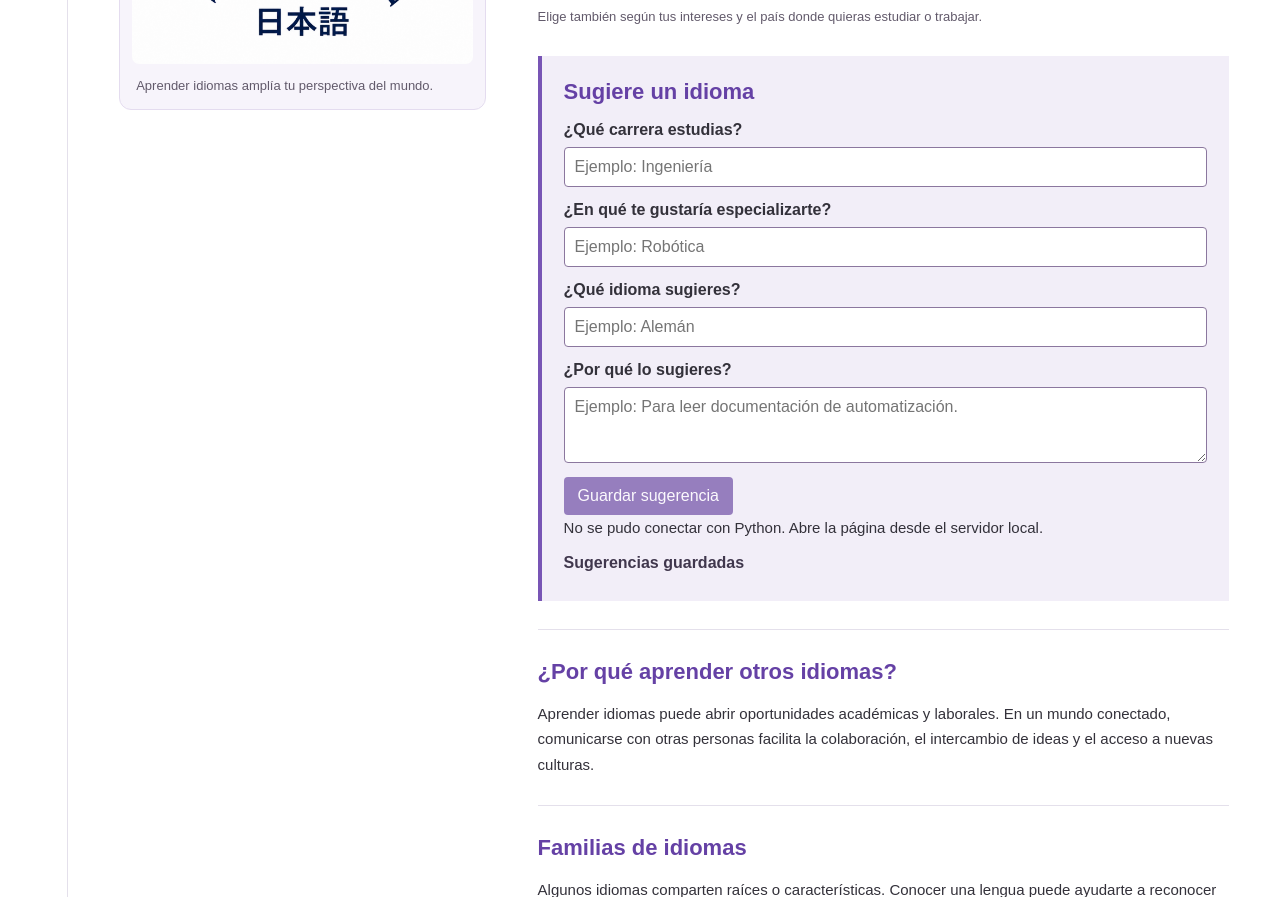
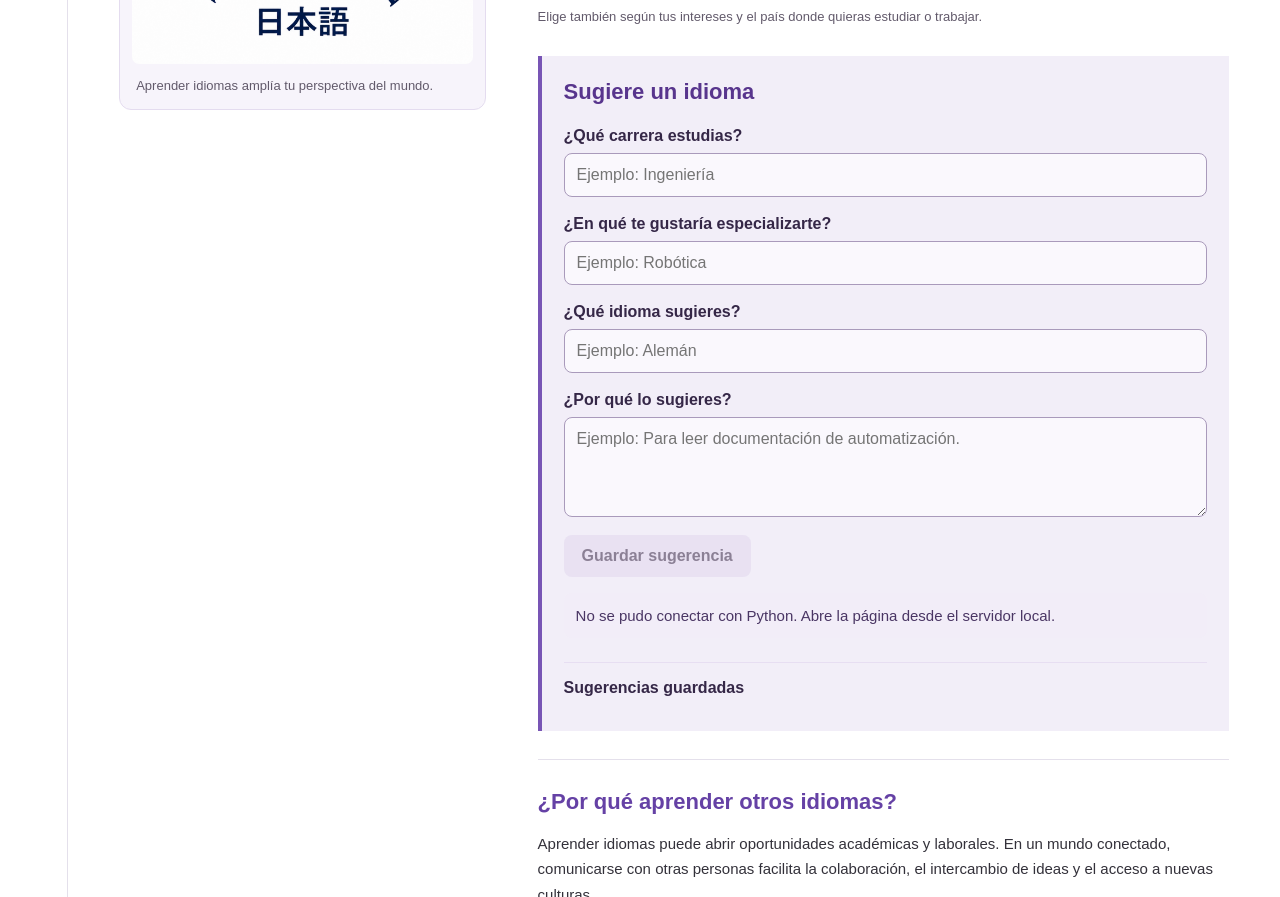
Before and after one commit to edy-hoi/Desarrolloweb_hou, a plain HTML site: page index.html in a window 1280 px wide. Shown: the part 659-1556 px from the top of the page. Drawn offline with Linux system fonts and the light colour scheme; no server answers.

Commit message:
Update front.css

```diff
--- a/front.css
+++ b/front.css
@@ -305,3 +305,112 @@ hr {
 #formulario-sugerencia button {
     justify-self: start;
 }
+
+------------------
+
+/* Tarjeta del formulario */
+.sugerencias-usuarios {
+    max-width: 680px;
+    margin: 24px auto;
+    padding: clamp(16px, 4vw, 28px);
+    background: #fff;
+    border: 1px solid #e7def2;
+    border-top: 4px solid #7855b5;
+    border-radius: 16px;
+    box-shadow: 0 6px 20px rgba(61, 39, 92, 0.08);
+}
+
+.sugerencias-usuarios h2 {
+    margin: 0 0 20px;
+    color: #58358d;
+}
+
+/* Campos uno debajo del otro */
+#formulario-sugerencia {
+    display: grid;
+    gap: 8px;
+}
+
+#formulario-sugerencia label {
+    color: #352747;
+    font-weight: bold;
+}
+
+#formulario-sugerencia input,
+#formulario-sugerencia textarea {
+    box-sizing: border-box;
+    width: 100%;
+    min-width: 0;
+    margin: 0 0 10px;
+    padding: 12px;
+    border: 1px solid #a99abb;
+    border-radius: 8px;
+    background: #faf8fd;
+    color: #292332;
+    font: inherit;
+}
+
+#formulario-sugerencia textarea {
+    min-height: 100px;
+    resize: vertical;
+}
+
+#formulario-sugerencia input:focus,
+#formulario-sugerencia textarea:focus,
+#formulario-sugerencia button:focus-visible {
+    outline: 2px solid #7855b5;
+    outline-offset: 2px;
+}
+
+/* Botón y mensaje de estado */
+#formulario-sugerencia button {
+    justify-self: start;
+    padding: 12px 18px;
+    border: 0;
+    border-radius: 8px;
+    background: #65429f;
+    color: #fff;
+    font: inherit;
+    font-weight: bold;
+    cursor: pointer;
+}
+
+#formulario-sugerencia button:hover:not(:disabled) {
+    background: #50327e;
+}
+
+#formulario-sugerencia button:disabled {
+    background: #e4dbef;
+    color: #544660;
+    cursor: default;
+}
+
+#estado:not(:empty) {
+    margin: 16px 0;
+    padding: 10px 12px;
+    border-radius: 8px;
+    background: #f2edf8;
+    color: #4a3664;
+}
+
+/* Sugerencias guardadas */
+.sugerencias-usuarios h3 {
+    margin: 24px 0 12px;
+    padding-top: 16px;
+    border-top: 1px solid #e7def2;
+    color: #352747;
+}
+
+#lista-guardadas {
+    margin: 0;
+    padding: 0;
+    list-style: none;
+}
+
+#lista-guardadas li {
+    margin-bottom: 8px;
+    padding: 12px;
+    border-radius: 8px;
+    background: #f6f1fb;
+    overflow-wrap: anywhere;
+}
```
